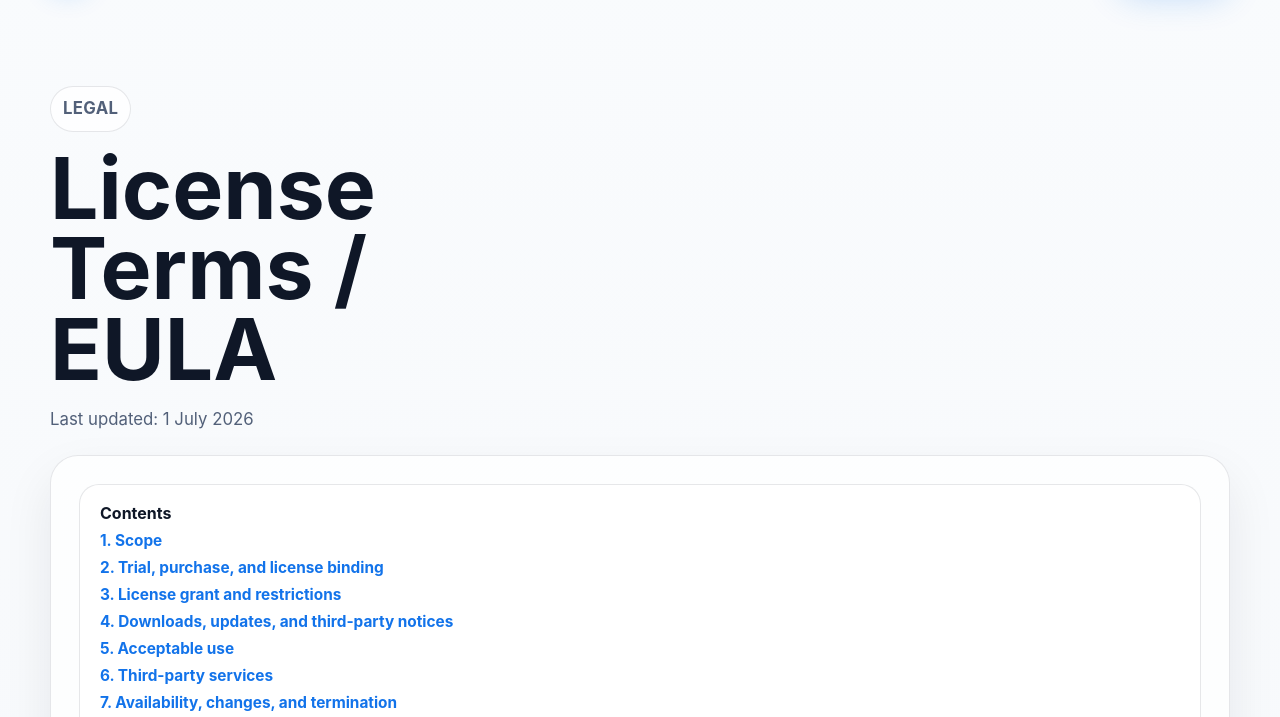
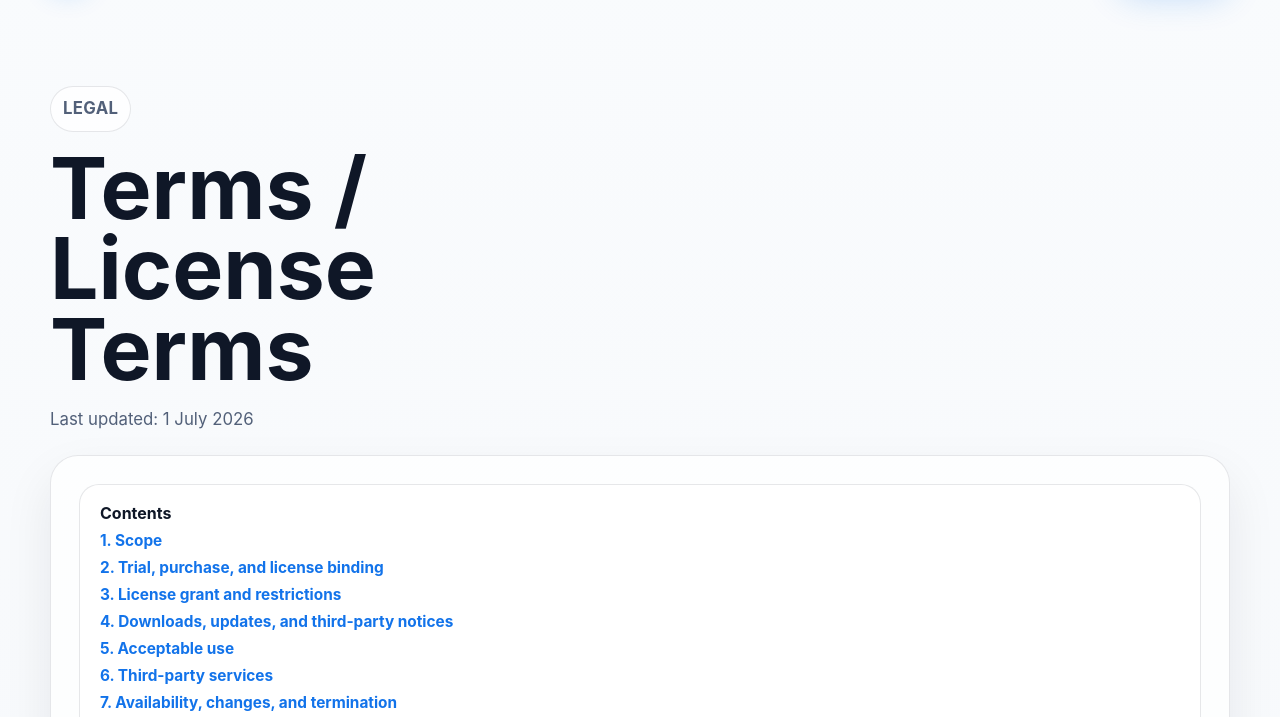
Before and after one commit to Philipp-dev-187/orvion-webseite, a plain HTML site: page terms/index.html in a window 1280 px wide. Shown: the part 77-794 px from the top of the page. Drawn offline with Linux system fonts and the light colour scheme.

Commit message:
update AGB

```diff
--- a/assets/js/site.js
+++ b/assets/js/site.js
@@ -23,7 +23,7 @@ const translations = {
     footer_legal: "Legal",
     footer_privacy: "Privacy Policy",
     footer_imprint: "Imprint",
-    footer_terms: "License Terms",
+    footer_terms: "Terms / License Terms",
     footer_third_party: "Third-Party Notices",
     footer_cookie_note: "No optional tracking cookies.",
     footer_rights: "Philipp Rieger. Orvion. All rights reserved.",
@@ -44,8 +44,8 @@ const translations = {
     legal_imprint_page_title: "Imprint | Orvion",
     legal_imprint_title: "Imprint",
     legal_imprint_intro: "Provider information for the Orvion website and macOS app.",
-    legal_terms_page_title: "License Terms / EULA | Orvion",
-    legal_terms_title: "License Terms / EULA",
+    legal_terms_page_title: "Terms / License Terms | Orvion",
+    legal_terms_title: "Terms / License Terms",
     legal_third_party_page_title: "Third-Party Notices | Orvion",
     legal_third_party_title: "Third-Party Notices",
     language_label: "Language",
@@ -116,7 +116,7 @@ const translations = {
     pricing_note_title: "What happens after 7 days?",
     pricing_note_text: "If no license is active after the trial, Orvion pauses the app features. You can still open settings, activate a license, check updates, or quit normally.",
     pricing_legal_note: "Purchases are processed by Lemon Squeezy as Merchant of Record. Before completing a purchase, review the checkout price, taxes, billing details, payment method, terms, privacy information, and withdrawal or refund information.",
-    pricing_legal_terms: "License Terms",
+    pricing_legal_terms: "Terms / License Terms",
     pricing_legal_privacy: "Privacy Policy",
     pricing_legal_imprint: "Imprint",
     privacy_kicker: "Privacy",
@@ -160,7 +160,7 @@ const translations = {
     footer_legal: "Rechtliches",
     footer_privacy: "Datenschutz",
     footer_imprint: "Impressum",
-    footer_terms: "Lizenzbedingungen",
+    footer_terms: "AGB / Lizenzbedingungen",
     footer_third_party: "Third-Party Notices",
     footer_cookie_note: "Keine optionalen Tracking-Cookies.",
     footer_rights: "Philipp Rieger. Orvion. Alle Rechte vorbehalten.",
@@ -181,8 +181,8 @@ const translations = {
     legal_imprint_page_title: "Impressum | Orvion",
     legal_imprint_title: "Impressum",
     legal_imprint_intro: "Anbieterinformationen für die Orvion-Website und die macOS-App.",
-    legal_terms_page_title: "Lizenzbedingungen / EULA | Orvion",
-    legal_terms_title: "Lizenzbedingungen / EULA",
+    legal_terms_page_title: "AGB / Lizenzbedingungen | Orvion",
+    legal_terms_title: "AGB / Lizenzbedingungen",
     legal_third_party_page_title: "Third-Party Notices | Orvion",
     legal_third_party_title: "Third-Party Notices",
     language_label: "Sprache",
@@ -253,7 +253,7 @@ const translations = {
     pricing_note_title: "Was passiert nach 7 Tagen?",
     pricing_note_text: "Ohne aktive Lizenz pausiert Orvion nach der Testphase die App-Funktionen. Einstellungen, Lizenzaktivierung, Updates und Beenden bleiben weiter erreichbar.",
     pricing_legal_note: "Käufe werden über Lemon Squeezy als Merchant of Record abgewickelt. Prüfe vor Abschluss des Kaufs den im Checkout angezeigten Preis, Steuern, Rechnungsdaten, Zahlungsmethode, Bedingungen, Datenschutzinformationen sowie Widerrufs- oder Erstattungsinformationen.",
-    pricing_legal_terms: "Lizenzbedingungen",
+    pricing_legal_terms: "AGB / Lizenzbedingungen",
     pricing_legal_privacy: "Datenschutz",
     pricing_legal_imprint: "Impressum",
     privacy_kicker: "Datenschutz",
--- a/terms/index.html
+++ b/terms/index.html
@@ -3,11 +3,11 @@
 <head>
     <meta charset="utf-8" />
     <meta name="viewport" content="width=device-width, initial-scale=1" />
-    <title data-i18n="legal_terms_page_title">License Terms / EULA | Orvion</title>
+    <title data-i18n="legal_terms_page_title">Terms / License Terms | Orvion</title>
     <meta name="description" content="License terms and EULA for the Orvion website, macOS app, 7-day trial, one-time license, downloads, updates, withdrawal notice, and third-party services." />
     <meta name="robots" content="index,follow" />
-    <link rel="stylesheet" href="/assets/css/styles.css?v=41" />
-    <script defer src="/assets/js/site.js?v=41"></script>
+    <link rel="stylesheet" href="/assets/css/styles.css?v=42" />
+    <script defer src="/assets/js/site.js?v=42"></script>
 </head>
 <body data-page="terms" data-legal-page="terms">
 <div data-site-header></div>
@@ -15,7 +15,7 @@
 <main class="legal-main section-shell">
     <section class="legal-hero">
         <p class="eyebrow" data-i18n="legal_kicker">Legal</p>
-        <h1 data-i18n="legal_terms_title">License Terms / EULA</h1>
+        <h1 data-i18n="legal_terms_title">Terms / License Terms</h1>
         <p data-i18n="legal_last_updated">Last updated: 1 July 2026</p>
     </section>
 
```
Also changed, not shown: contact/index.html (+2 -2 lines), imprint/index.html (+2 -2 lines), index.html (+3 -3 lines), privacy/index.html (+2 -2 lines), third-party-notices/index.html (+2 -2 lines), 2 other files.
